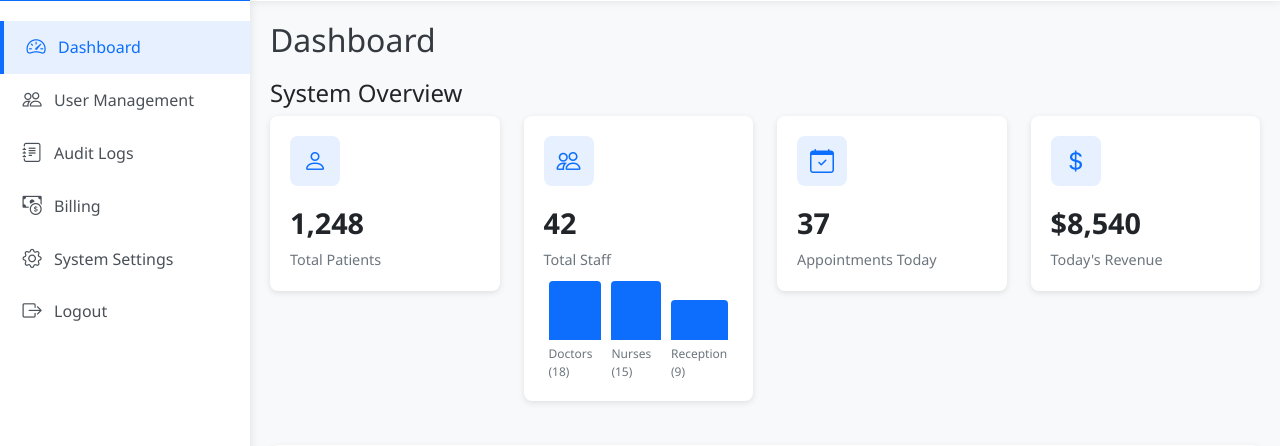
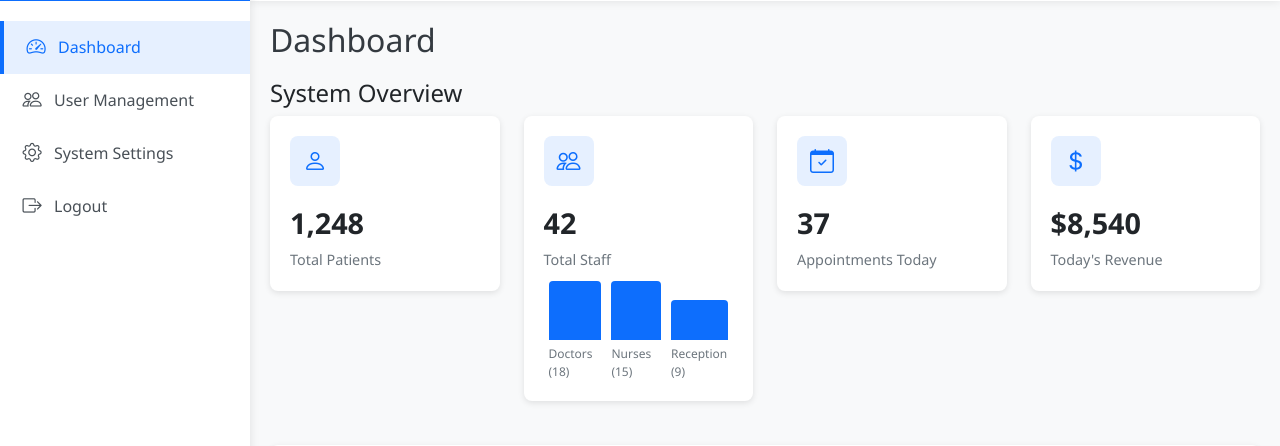
Before and after one commit to Marc-Valentino/cms_system, a PHP site: page /admin.php in a window 1280 px wide. Shown: the part 59-505 px from the top of the page. Run offline with PHP 8.4, Linux system fonts and the light colour scheme; some libraries are stand-ins or nearby versions.

Commit message:
New in Admin

```diff
--- a/admin.php
+++ b/admin.php
@@ -399,14 +399,6 @@
             <a href="#users" class="menu-item">
                 <i class="bi bi-people"></i>
                 <span>User Management</span>
-            </a>
-            <a href="#audit" class="menu-item">
-                <i class="bi bi-journal-text"></i>
-                <span>Audit Logs</span>
-            </a>
-            <a href="#billing" class="menu-item">
-                <i class="bi bi-cash-coin"></i>
-                <span>Billing</span>
             </a>
             <a href="#settings" class="menu-item">
                 <i class="bi bi-gear"></i>
```
Lines whose indentation alone changed are shown as unchanged.
